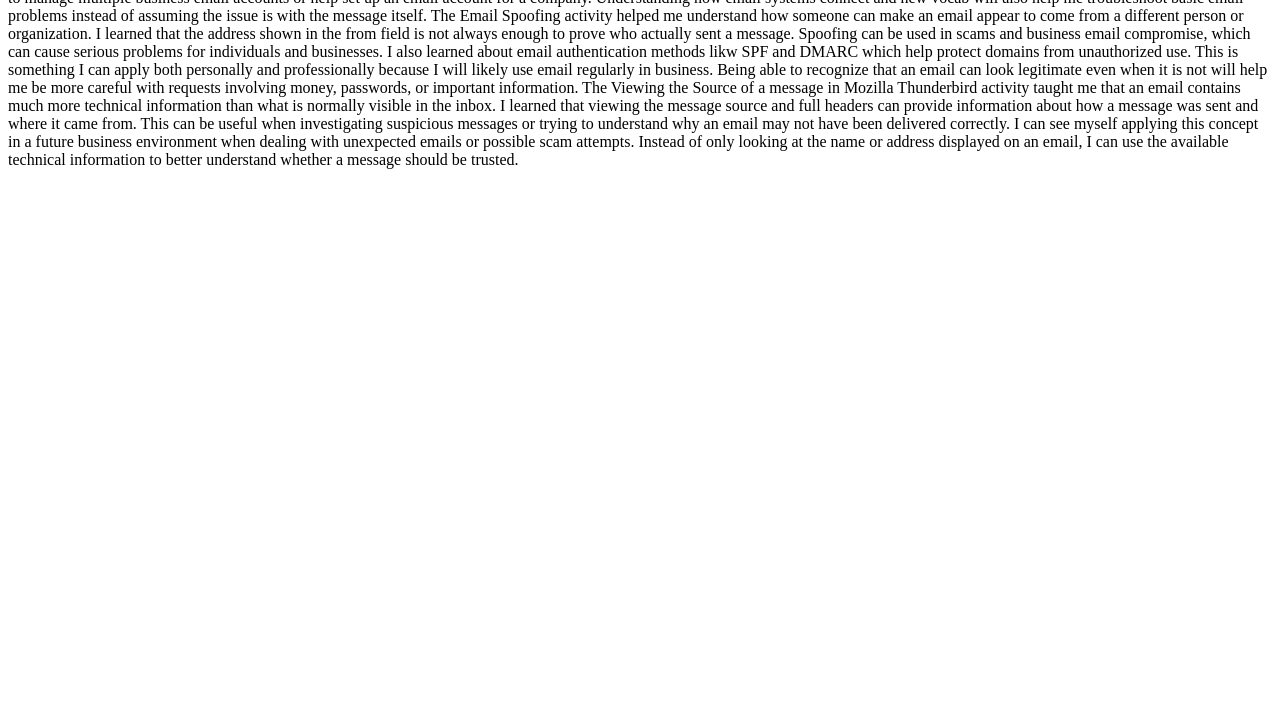
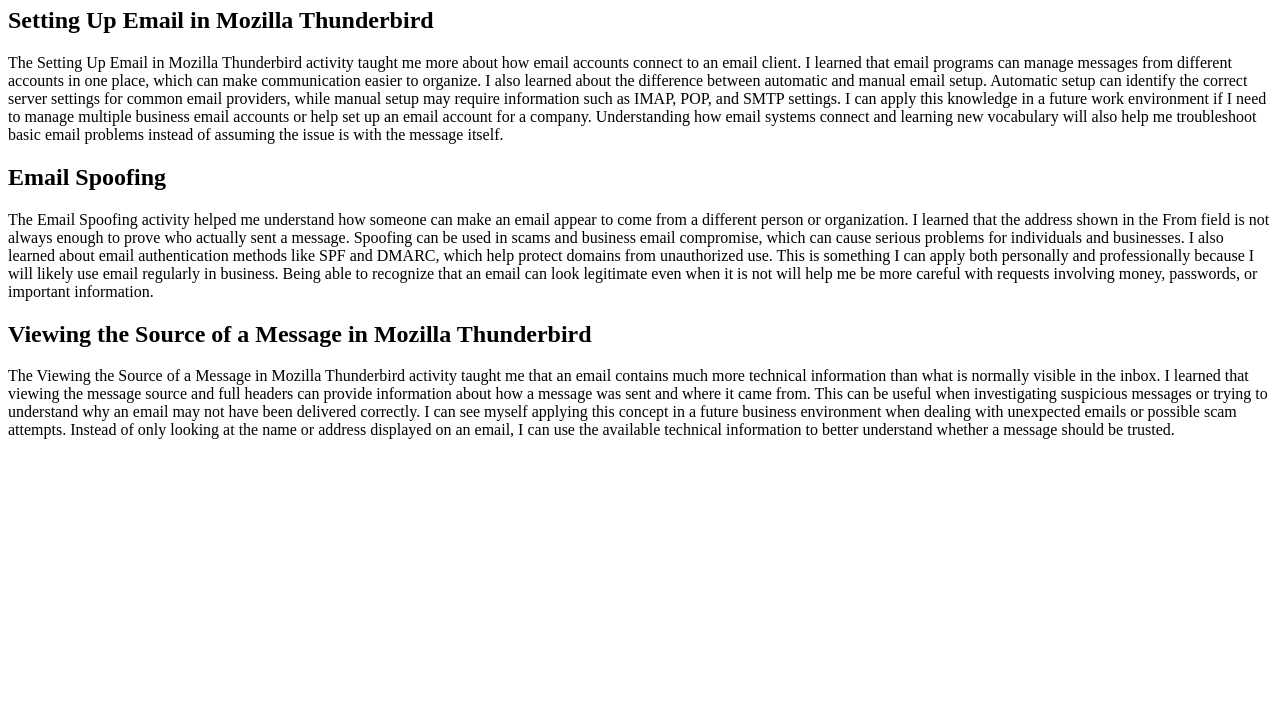
Before and after one commit to daniellades/daniellades.github.io, a plain HTML site: page web110/assignment4.html in a window 1280 px wide. Shown: the part 73-800 px from the top of the page. Drawn offline with Linux system fonts and the light colour scheme.

Commit message:
Add HTML structure for Assignment 4 content

```diff
--- a/web110/assignment4.html
+++ b/web110/assignment4.html
@@ -1,3 +1,70 @@
-The Setting Up Email in Mozilla Thunderbird activity taught me more about how email accounts connect to an email client. I learned that email programs can manage messages from different accounts in one place, which can make communication easier to organize. I also learned about the difference between automatic and manual email setup. Automatic setup can identify the correct server settings for common email providers, while manual setup may require information such as IMAP, POP, and SMTP settings. I can apply this knowledge in a future work environment if I need to manage multiple business email accounts or help set up an email account for a company. Understanding how email systems connect and new vocab will also help me troubleshoot basic email problems instead of assuming the issue is with the message itself.
-The Email Spoofing activity helped me understand how someone can make an email appear to come from a different person or organization. I learned that the address shown in the from field is not always enough to prove who actually sent a message. Spoofing can be used in scams and business email compromise, which can cause serious problems for individuals and businesses. I also learned about email authentication methods likw SPF and DMARC which help protect domains from unauthorized use. This is something I can apply both personally and professionally because I will likely use email regularly in business. Being able to recognize that an email can look legitimate even when it is not will help me be more careful with requests involving money, passwords, or important information.
-The Viewing the Source of a message in Mozilla Thunderbird activity taught me that an email contains much more technical information than what is normally visible in the inbox. I learned that viewing the message source and full headers can provide information about how a message was sent and where it came from. This can be useful when investigating suspicious messages or trying to understand why an email may not have been delivered correctly. I can see myself applying this concept in a future business environment when dealing with unexpected emails or possible scam attempts. Instead of only looking at the name or address displayed on an email, I can use the available technical information to better understand whether a message should be trusted.
+
+<!DOCTYPE html>
+<html lang="en">
+<head>
+    <meta charset="UTF-8">
+    <title>Assignment 4</title>
+    <link rel="stylesheet" href="style.css">
+</head>
+
+<body>
+
+    <h1>Assignment 4</h1>
+
+    <h2>Setting Up Email in Mozilla Thunderbird</h2>
+
+    <p>
+        The Setting Up Email in Mozilla Thunderbird activity taught me
+        more about how email accounts connect to an email client. I
+        learned that email programs can manage messages from different
+        accounts in one place, which can make communication easier to
+        organize. I also learned about the difference between automatic
+        and manual email setup. Automatic setup can identify the correct
+        server settings for common email providers, while manual setup
+        may require information such as IMAP, POP, and SMTP settings.
+        I can apply this knowledge in a future work environment if I
+        need to manage multiple business email accounts or help set up
+        an email account for a company. Understanding how email systems
+        connect and learning new vocabulary will also help me
+        troubleshoot basic email problems instead of assuming the issue
+        is with the message itself.
+    </p>
+
+    <h2>Email Spoofing</h2>
+
+    <p>
+        The Email Spoofing activity helped me understand how someone
+        can make an email appear to come from a different person or
+        organization. I learned that the address shown in the From
+        field is not always enough to prove who actually sent a message.
+        Spoofing can be used in scams and business email compromise,
+        which can cause serious problems for individuals and businesses.
+        I also learned about email authentication methods like SPF and
+        DMARC, which help protect domains from unauthorized use. This
+        is something I can apply both personally and professionally
+        because I will likely use email regularly in business. Being
+        able to recognize that an email can look legitimate even when
+        it is not will help me be more careful with requests involving
+        money, passwords, or important information.
+    </p>
+
+    <h2>Viewing the Source of a Message in Mozilla Thunderbird</h2>
+
+    <p>
+        The Viewing the Source of a Message in Mozilla Thunderbird
+        activity taught me that an email contains much more technical
+        information than what is normally visible in the inbox. I
+        learned that viewing the message source and full headers can
+        provide information about how a message was sent and where it
+        came from. This can be useful when investigating suspicious
+        messages or trying to understand why an email may not have been
+        delivered correctly. I can see myself applying this concept
+        in a future business environment when dealing with unexpected
+        emails or possible scam attempts. Instead of only looking at
+        the name or address displayed on an email, I can use the
+        available technical information to better understand whether
+        a message should be trusted.
+    </p>
+
+</body>
+</html>
```
